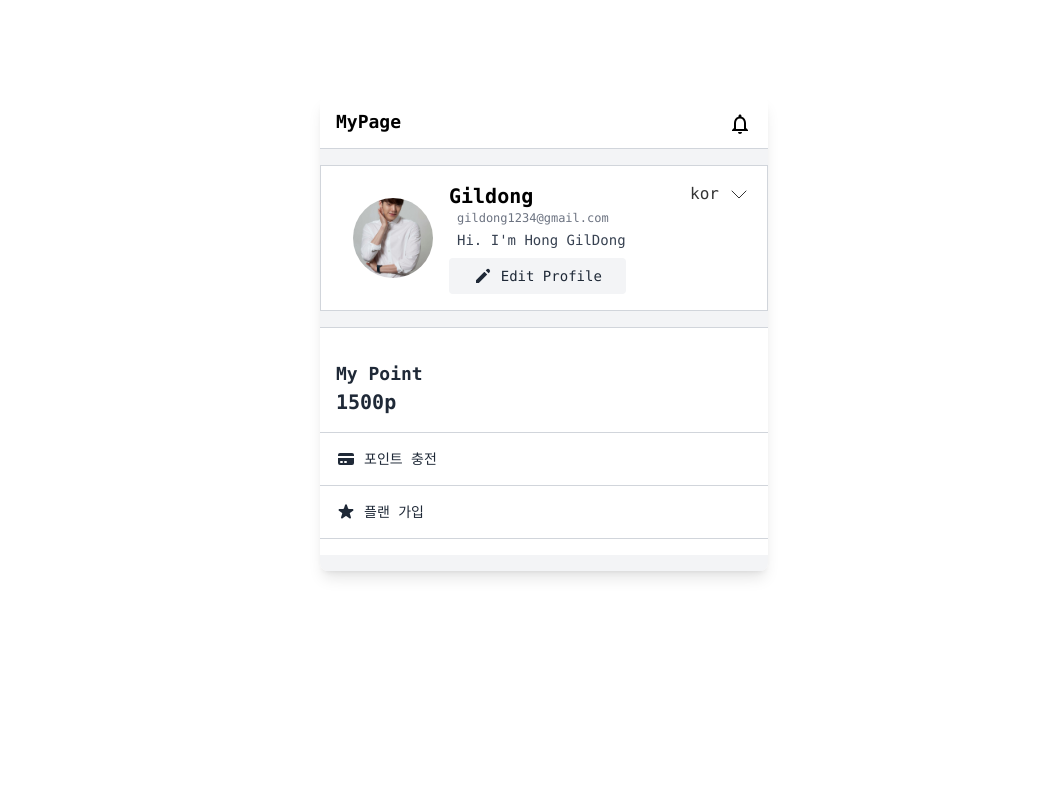
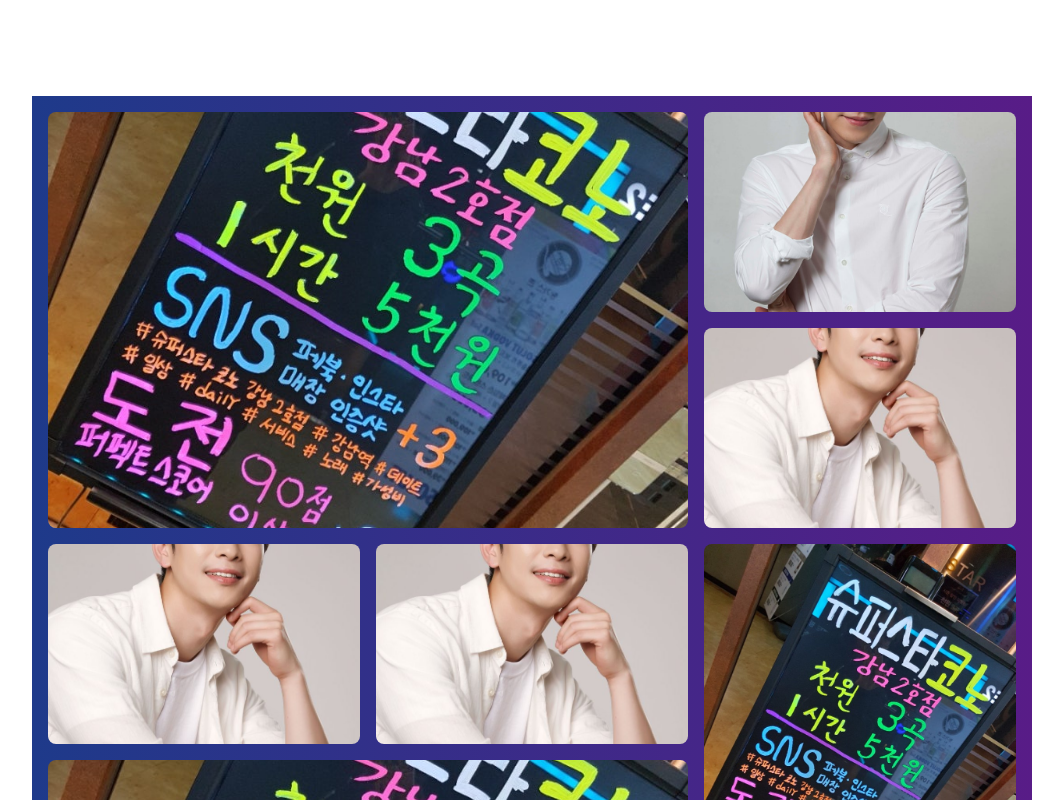
Before and after one commit to Codgm/PinAD_TedinIT, a Next.js app: page /test in a window 1280 px wide. Shown: the top 800 px of the page, without its empty margins (96-1159 px from the left). Built offline with nearby package versions, Linux system fonts and the light colour scheme.

Commit message:
feat - hot 부분 수정

```diff
--- a/package.json
+++ b/package.json
@@ -13,6 +13,7 @@
     "@svgr/webpack": "^8.1.0",
     "i18next": "^23.12.2",
     "lucide": "^0.414.0",
+    "masonry-layout": "^4.2.2",
     "next": "^14.2.5",
     "react": "^18.3.1",
     "react-dom": "^18.3.1",
--- /dev/null
+++ b/src/app/components/hotStoryUI.js
@@ -0,0 +1,42 @@
+import React from 'react';
+
+const imageOptions = [
+  '/노래방.jpg',
+  '/삼겹살.jpg',
+  '/profileimg3.jpg',
+  '/profileimg2.jpg'
+];
+
+const getRandomImage = () => {
+  const randomIndex = Math.floor(Math.random() * imageOptions.length);
+  return imageOptions[randomIndex];
+};
+const images = Array.from({ length: 20 }, getRandomImage);
+
+const NewUI = () => {
+  return (
+    <div className="bg-gradient-to-r from-blue-900 to-purple-900 p-4">
+      <div className="grid grid-cols-1 sm:grid-cols-2 lg:grid-cols-3 gap-4 auto-rows-[200px] grid-flow-dense">
+        {images.map((src, index) => {
+          let spanCols = 'col-span-1';
+          let spanRows = 'row-span-1';
+
+          if (index % 6 === 0) spanCols = 'col-span-2'; // every 6th image spans 2 columns
+          if (index % 7 === 0) spanRows = 'row-span-2'; // every 7th image spans 2 rows
+          if (index % 5 === 0) { // additional big images
+            spanCols = 'col-span-2';
+            spanRows = 'row-span-2';
+          }
+
+          return (
+            <div key={index} className={`relative ${spanCols} ${spanRows}`}>
+              <img src={src} alt={`Image ${index}`} className="w-full h-full object-cover rounded-lg" />
+            </div>
+          );
+        })}
+      </div>
+    </div>
+  );
+};
+
+export default NewUI;
--- a/src/app/test/page.js
+++ b/src/app/test/page.js
@@ -1,11 +1,12 @@
 import Image from "next/image";
 import ProfileUI from "../components/ProfileUI";
+import NewUI from "../components/hotStoryUI";
 
 export default function Home() {
   return (
     <main className="flex min-h-screen flex-col items-center justify-between p-24">
       <div className="z-10 max-w-5xl w-full items-center justify-between font-mono text-sm lg:flex">
-        <ProfileUI/>
+        <NewUI/>
       </div>
     </main>
   );
```
Also changed, not shown: 1 other file (tests, documents, lock files or other folders).
